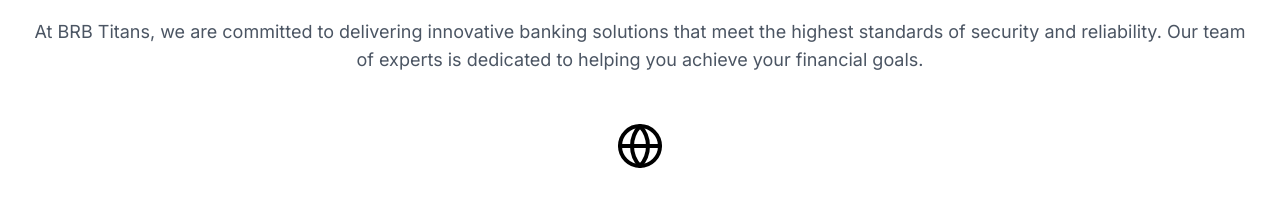
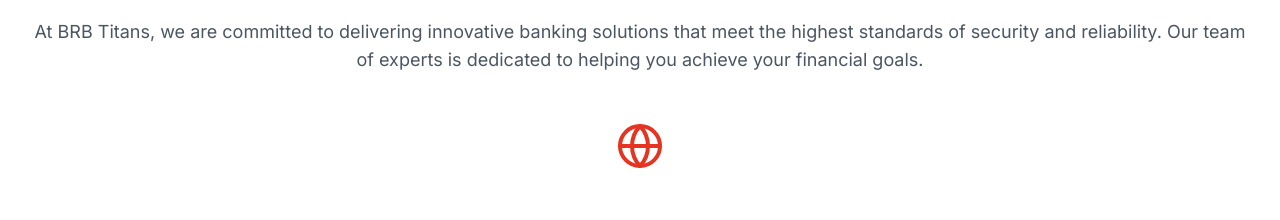
Before and after one commit to Shavkatjon-O/BRB_Hackcelerator_2024_Frontend, a Next.js app: page / in a window 1280 px wide. Shown: the part 1280-1500 px from the top of the page. Built offline with nearby package versions, Linux system fonts and the light colour scheme.

Commit message:
fix: landing page design

```diff
--- a/src/app/(home)/page.tsx
+++ b/src/app/(home)/page.tsx
@@ -135,7 +135,7 @@ const LandingPage = () => {
           <p className="text-lg text-center text-gray-600">
             At BRB Titans, we are committed to delivering innovative banking solutions that meet the highest standards of security and reliability. Our team of experts is dedicated to helping you achieve your financial goals.
           </p>
-          <Globe className="w-12 h-12 mx-auto text-black" />
+          <Globe className="w-12 h-12 mx-auto text-custom" />
         </div>
       </section>
 
```
